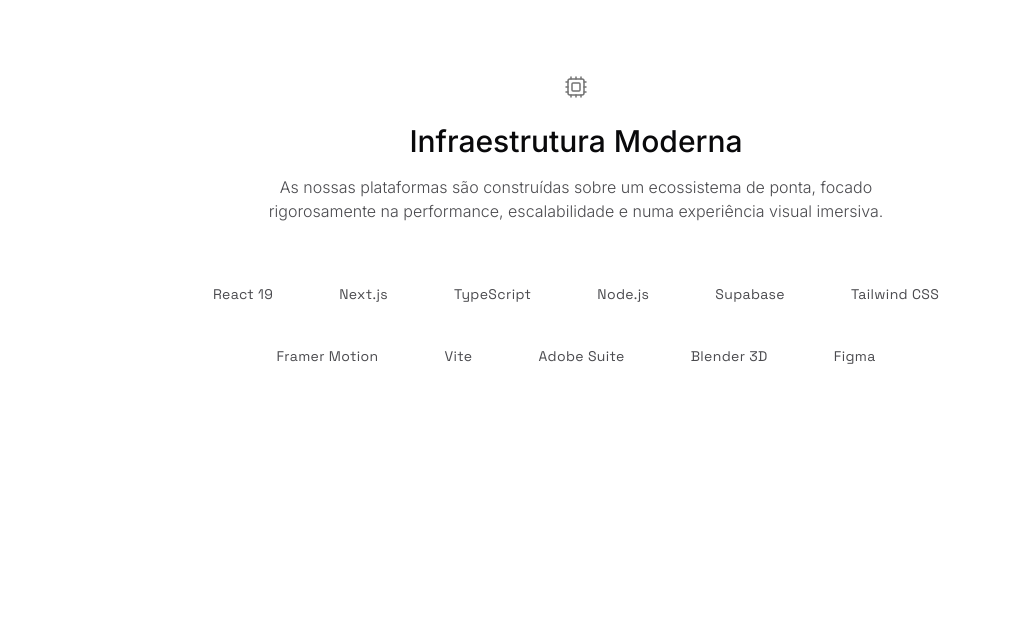
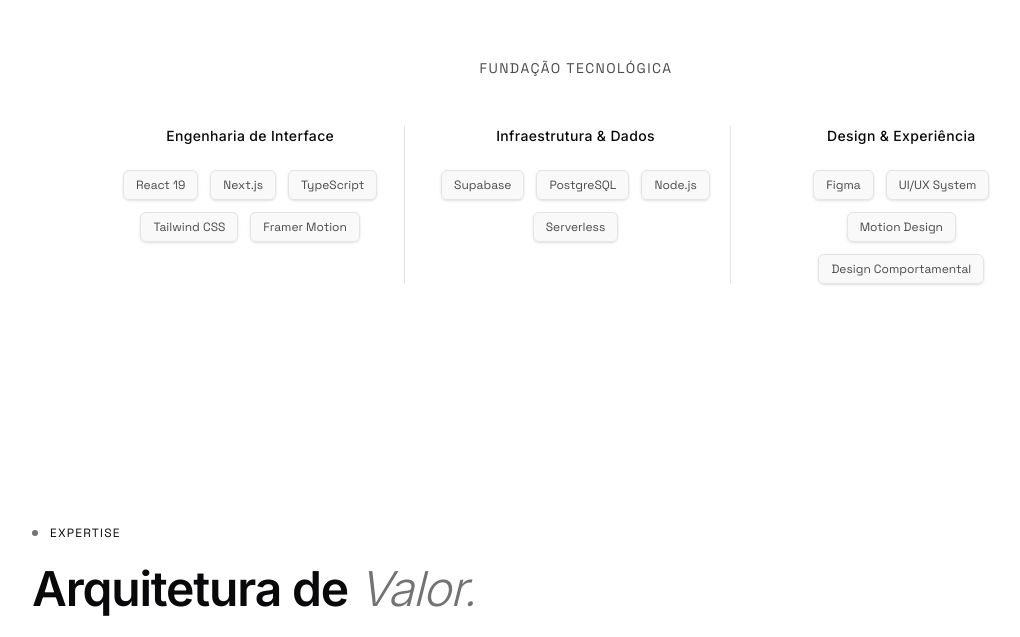
Before and after one commit to leozinwf/Portfolio, a Next.js app: page / in a window 1280 px wide. Shown: the part 996-1633 px from the top of the page, without its empty margins (64-1084 px from the left). Built offline with nearby package versions, Linux system fonts and the light colour scheme.

Commit message:
atualizando o conteúdo das seções de Corporate Impact, Process e Tech Stack

```diff
--- a/src/components/sections/CorporateImpact.tsx
+++ b/src/components/sections/CorporateImpact.tsx
@@ -1,57 +1,76 @@
 "use client";
 
 import { motion } from "framer-motion";
-import { Fingerprint } from "lucide-react";
+import { ShieldCheck, Zap, TrendingUp, Target } from "lucide-react";
+
+const cinematicEasing = [0.16, 1, 0.3, 1] as const;
+
+const impacts = [
+  {
+    title: "Autoridade Imediata",
+    description: "Elevamos a percepção de valor da sua marca no primeiro segundo de navegação, através de design refinado e interações milimétricas.",
+    icon: <Target className="w-6 h-6" />
+  },
+  {
+    title: "Operações Inteligentes",
+    description: "Desenhamos lógicas de sistema complexas e bases de dados que automatizam as suas operações, reduzindo o erro humano e o esforço manual.",
+    icon: <Zap className="w-6 h-6" />
+  },
+  {
+    title: "Performance Inegociável",
+    description: "Código limpo, arquitetura serverless e otimização extrema garantem carregamentos instantâneos, fundamentais para a conversão.",
+    icon: <TrendingUp className="w-6 h-6" />
+  },
+  {
+    title: "Segurança e Escala",
+    description: "Aplicações preparadas para crescer. Implementamos infraestruturas sólidas que suportam o aumento de tráfego de forma natural e segura.",
+    icon: <ShieldCheck className="w-6 h-6" />
+  }
+];
 
 export function CorporateImpact() {
   return (
-    <section className="py-32 md:py-40 w-full relative bg-background border-t border-white/5 flex justify-center overflow-hidden">
+    <section className="py-24 md:py-32 w-full bg-background relative border-t border-border">
+      <div className="container mx-auto px-4 md:px-8 max-w-6xl">
 
-      {/* Brilho de fundo */}
-      <div className="absolute top-1/2 left-1/2 -translate-x-1/2 -translate-y-1/2 w-full h-[150%] bg-[radial-gradient(ellipse_at_center,rgba(255,255,255,0.02),transparent_50%)] pointer-events-none -z-10 blur-3xl"></div>
+        <div className="grid grid-cols-1 lg:grid-cols-2 gap-16 items-center">
 
-      <div className="container mx-auto px-4 md:px-8 max-w-4xl text-center relative z-10">
+          <motion.div
+            initial={{ opacity: 0, x: -30 }}
+            whileInView={{ opacity: 1, x: 0 }}
+            viewport={{ once: true, margin: "-100px" }}
+            transition={{ duration: 1.2, ease: cinematicEasing }}
+          >
+            <h2 className="text-3xl md:text-5xl font-semibold tracking-tight text-white mb-6 leading-tight">
+              Por que líderes escolhem o nosso <span className="font-light italic text-neutral-500">estúdio?</span>
+            </h2>
+            <p className="text-neutral-400 text-lg font-light leading-relaxed max-w-md">
+              Não entregamos apenas estética. Entregamos plataformas digitais concebidas para dominar mercados, converter visitantes em clientes e otimizar processos internos.
+            </p>
+          </motion.div>
 
-        <motion.div
-          initial={{ opacity: 0, scale: 0.9 }}
-          whileInView={{ opacity: 1, scale: 1 }}
-          viewport={{ once: true }}
-          transition={{ duration: 1 }}
-          className="flex justify-center mb-10"
-        >
-          <div className="p-4 rounded-2xl bg-white/[0.02] border border-white/5">
-            <Fingerprint className="w-8 h-8 text-neutral-400" strokeWidth={1} />
+          <div className="grid grid-cols-1 sm:grid-cols-2 gap-6">
+            {impacts.map((item, index) => (
+              <motion.div
+                key={index}
+                initial={{ opacity: 0, y: 20 }}
+                whileInView={{ opacity: 1, y: 0 }}
+                viewport={{ once: true, margin: "-50px" }}
+                transition={{ duration: 0.8, delay: index * 0.1, ease: cinematicEasing }}
+                className="p-8 rounded-2xl bg-surface/40 border border-border hover:border-neutral-400/30 transition-colors"
+              >
+                <div className="text-neutral-300 mb-6 bg-surface border border-border w-12 h-12 rounded-full flex items-center justify-center shadow-sm">
+                  {item.icon}
+                </div>
+                <h4 className="text-lg font-medium text-white mb-3 tracking-tight">{item.title}</h4>
+                <p className="text-neutral-400 text-sm font-light leading-relaxed">
+                  {item.description}
+                </p>
+              </motion.div>
+            ))}
           </div>
-        </motion.div>
 
-        <motion.h2
-          initial={{ opacity: 0, y: 20 }}
-          whileInView={{ opacity: 1, y: 0 }}
-          viewport={{ once: true }}
-          transition={{ delay: 0.1, duration: 1 }}
-          className="text-3xl md:text-5xl font-medium text-white mb-10 leading-tight"
-        >
-          Arte encontra <span className="font-light italic text-neutral-500">Engenharia.</span>
-        </motion.h2>
-
-        <motion.div
-          initial={{ opacity: 0, y: 20 }}
-          whileInView={{ opacity: 1, y: 0 }}
-          viewport={{ once: true }}
-          transition={{ delay: 0.2, duration: 1 }}
-          className="space-y-8 text-lg md:text-xl text-neutral-400 font-light leading-relaxed max-w-3xl mx-auto"
-        >
-          <p>
-            Não vemos a tecnologia apenas como funcionalidade. Vemos como experiência, perceção e comunicação estratégica.
-          </p>
-          <p>
-            No estúdio LeozinWF, o foco não é criar algo que simplesmente "funcione". A nossa missão é construir infraestruturas digitais completas — com identidade, presença e um impacto inquestionável. Unimos o rigor lógico e métrico da engenharia de software à sensibilidade estética da direção de arte cinematográfica.
-          </p>
-          <p className="text-neutral-300 font-medium">
-            Se procura o padrão, está no lugar errado. Se procura excelência digital, vamos conversar.
-          </p>
-        </motion.div>
-
+        </div>
       </div>
     </section>
   );
--- a/src/components/sections/TechStack.tsx
+++ b/src/components/sections/TechStack.tsx
@@ -1,50 +1,67 @@
 "use client";
 
 import { motion } from "framer-motion";
-import { Cpu } from "lucide-react";
 
-const technologies = [
-  "React 19", "Next.js", "TypeScript", "Node.js",
-  "Supabase", "Tailwind CSS", "Framer Motion", "Vite",
-  "Adobe Suite", "Blender 3D", "Figma"
+const cinematicEasing = [0.16, 1, 0.3, 1] as const;
+
+const stackCategories = [
+  {
+    title: "Engenharia de Interface",
+    tools: ["React 19", "Next.js", "TypeScript", "Tailwind CSS", "Framer Motion"]
+  },
+  {
+    title: "Infraestrutura & Dados",
+    tools: ["Supabase", "PostgreSQL", "Node.js", "Serverless"]
+  },
+  {
+    title: "Design & Experiência",
+    tools: ["Figma", "UI/UX System", "Motion Design", "Design Comportamental"]
+  }
 ];
 
 export function TechStack() {
   return (
-    <section className="py-24 w-full relative bg-background border-t border-white/5">
-      <div className="container mx-auto px-4 md:px-8 max-w-6xl text-center">
+    <section className="py-20 w-full relative z-10">
+      <div className="container mx-auto px-4 md:px-8 max-w-5xl">
 
-        <motion.div
-          initial={{ opacity: 0, y: 20 }}
-          whileInView={{ opacity: 1, y: 0 }}
-          viewport={{ once: true, margin: "-100px" }}
-          className="flex flex-col items-center justify-center mb-12"
-        >
-          <Cpu className="w-6 h-6 text-neutral-500 mb-6" strokeWidth={1.5} />
-          <h2 className="text-2xl md:text-3xl font-medium text-white mb-4">
-            Infraestrutura Moderna
-          </h2>
-          <p className="text-neutral-400 font-light max-w-2xl">
-            As nossas plataformas são construídas sobre um ecossistema de ponta, focado rigorosamente na performance, escalabilidade e numa experiência visual imersiva.
-          </p>
-        </motion.div>
-
-        <motion.div
+        <motion.p
           initial={{ opacity: 0 }}
           whileInView={{ opacity: 1 }}
           viewport={{ once: true }}
-          transition={{ delay: 0.2, duration: 1 }}
-          className="flex flex-wrap justify-center gap-4 max-w-4xl mx-auto"
+          transition={{ duration: 1 }}
+          className="text-center text-sm font-mono tracking-widest uppercase text-neutral-500 mb-12"
         >
-          {technologies.map((tech, i) => (
-            <div
-              key={i}
-              className="px-6 py-3 rounded-full border border-white/5 bg-white/[0.01] text-neutral-400 text-sm font-mono tracking-wide hover:bg-white/[0.03] hover:text-white hover:border-white/10 transition-all duration-300 cursor-default"
+          Fundação Tecnológica
+        </motion.p>
+
+        {/* Atualizado para divide-border (linhas divisórias visíveis em ambos os temas) */}
+        <div className="grid grid-cols-1 md:grid-cols-3 gap-8 md:gap-4 divide-y md:divide-y-0 md:divide-x divide-border">
+          {stackCategories.map((category, index) => (
+            <motion.div
+              key={index}
+              initial={{ opacity: 0, y: 20 }}
+              whileInView={{ opacity: 1, y: 0 }}
+              viewport={{ once: true }}
+              transition={{ duration: 1, delay: index * 0.1, ease: cinematicEasing }}
+              className="flex flex-col items-center pt-8 md:pt-0 px-4 text-center"
             >
-              {tech}
-            </div>
+              <h4 className="text-white font-medium mb-6 text-sm tracking-wide">
+                {category.title}
+              </h4>
+              <div className="flex flex-wrap justify-center gap-3">
+                {category.tools.map((tool) => (
+                  <span
+                    key={tool}
+                    // Atualizado para bg-surface/50 e border-border
+                    className="px-3 py-1.5 text-xs font-mono text-neutral-400 bg-surface/50 border border-border rounded-md shadow-sm"
+                  >
+                    {tool}
+                  </span>
+                ))}
+              </div>
+            </motion.div>
           ))}
-        </motion.div>
+        </div>
 
       </div>
     </section>
```
Also changed, not shown: src/components/sections/Process.tsx (+48 -66 lines).
